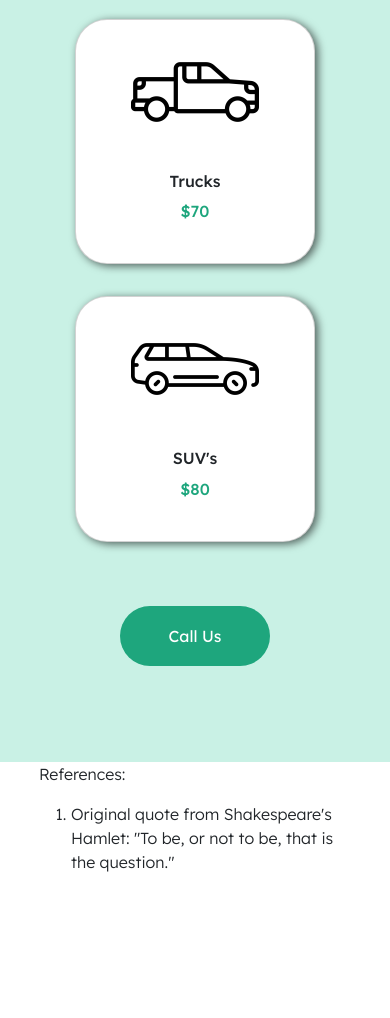
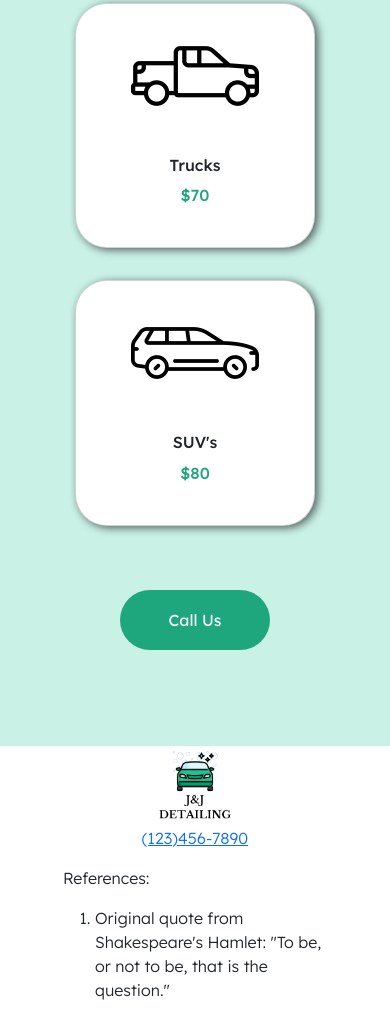
Before and after one commit to VLOrozco/j-and-j-detailing, a plain HTML site: page index.html in a window 390 px wide. Shown: the part 2456-3474 px from the top of the page. Before the commit the page ends 3346 px from the top, so only its background shows below. Drawn offline with nearby package versions, Linux system fonts and the light colour scheme; a web font is replaced by a local one.

Commit message:
Add footer content: logo, phone number, and references

```diff
--- a/index.html
+++ b/index.html
@@ -180,7 +180,7 @@
 
       <div class="cards-container container d-flex flex-column flex-md-row flex-2 justify-content-between align-items-center align-items-md-center">
         <div class="card p-2 rounded-5">
-          <img src="./assets/vehicle-icons/compact.png" class="card-img-top" alt="compact car icon">
+          <img src="./assets/vehicle-icons/compact.png" class="card-img-top" alt="compact car icon" style="width:5.4rem; margin-top:1.6em;">
           <div class="card-body">
             <div class="card-text text-center">
               <h6>Compact Car</h6>
@@ -227,14 +227,30 @@
 
   <!-- Footer -->
   <footer>
+    <div class="container-fluid">
+      <div class="container footer-logo-num d-flex flex-column justify-content-center align-items-center">
+        <a class="footer-logo navbar-brand px-1" href="#">
+          <!-- FOOTER LOGO -->
+          <img src="./assets/logo/j-and-j-detailing_logo-light_transparent-bg.png" alt="J&J Detailing Logo">
+        </a>
 
+        <p class="text-center phone-number">
+          <a href="#">
+            (123)456-7890
+          </a>
+        </p>
+      </div>
 
+      <div class="container references">
         <p>References:</p>
         <ol>
           <li>
             Original quote from Shakespeare's Hamlet: "To be, or not to be, that is the question."
           </li>
         </ol>
+      </div>
+
+    </div>
 
 
   </footer>
```
Lines whose indentation alone changed are shown as unchanged.
